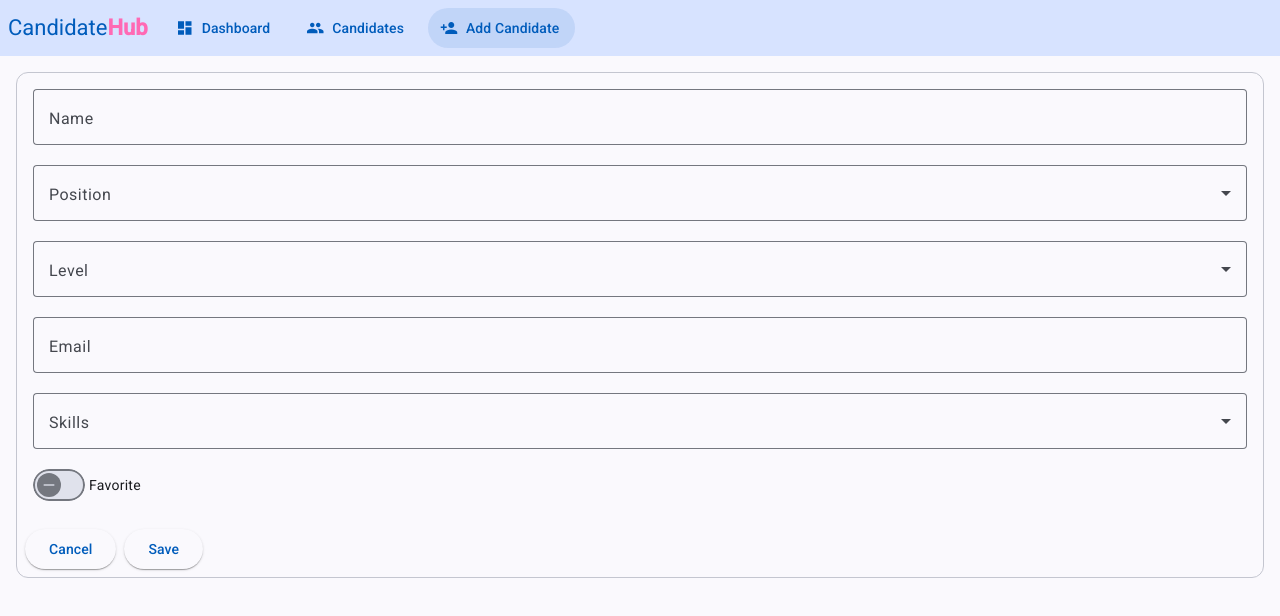
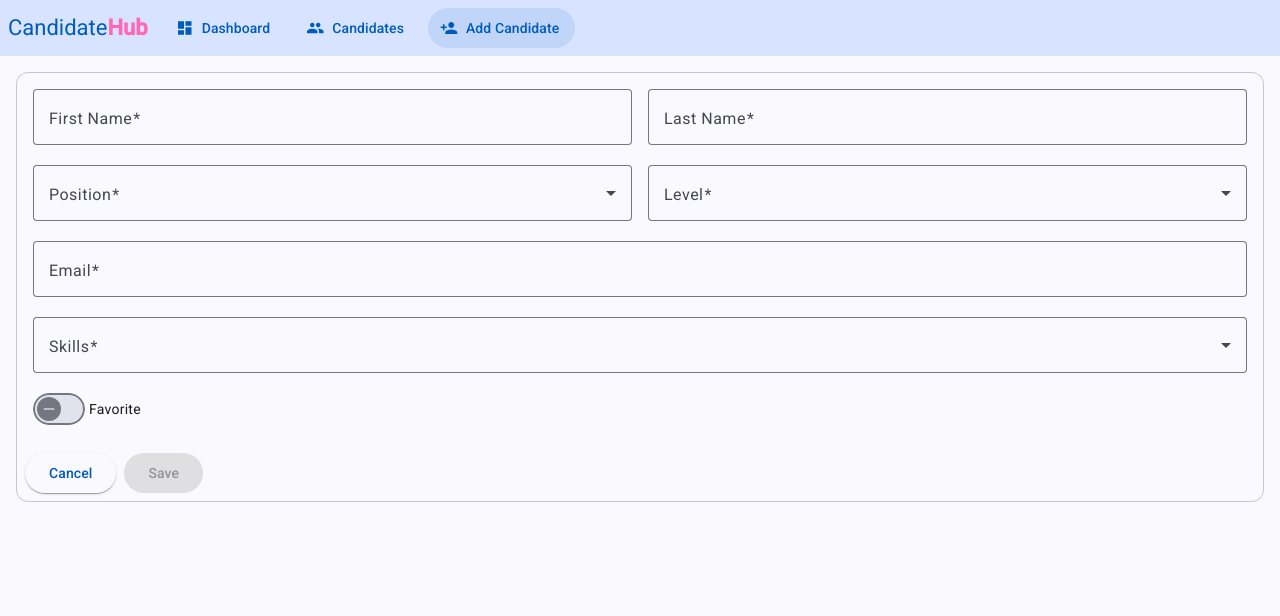
Before and after one commit to ilyaloiko/angular-pwa, an Angular app: page /add-candidate in a window 1280 px wide. Shown: the top 616 px of the page. Built offline with nearby package versions, Linux system fonts and the light colour scheme.

Commit message:
add candidate improvements

```diff
--- a/src/app/core/database/local-database.ts
+++ b/src/app/core/database/local-database.ts
@@ -10,7 +10,7 @@ export class LocalDatabase extends Dexie {
     super('CandidateHub');
 
     this.version(1).stores({
-      candidates: '++id,name,position,email,skills,favorite',
+      candidates: '++id,firstName,lastName,position,email,skills,favorite',
     });
   }
 }
--- a/src/app/core/models/candidate.model.ts
+++ b/src/app/core/models/candidate.model.ts
@@ -1,6 +1,7 @@
 export interface Candidate {
   id?: number;
-  name: string;
+  firstName: string;
+  lastName: string;
   position: string;
   level: string;
   email: string;
--- a/src/app/pages/add-candidate/add-candidate.html
+++ b/src/app/pages/add-candidate/add-candidate.html
@@ -1,17 +1,27 @@
-<form [formRoot]="userForm" (submit)="submit()">
+<form [formRoot]="candidateForm" (submit)="submit()">
 
   <mat-card appearance="outlined">
     <mat-card-content>
       <div class="container-column gap-0">
-        <mat-form-field appearance="outline">
-          <mat-label>Name</mat-label>
+
+        <div class="container-row gap-1">
+          <mat-form-field appearance="outline" style="flex: 1">
+            <mat-label>First Name</mat-label>
             <input matInput
-                 [formField]="userForm.name" />
+                   [formField]="candidateForm.firstName" />
           </mat-form-field>
 
-        <mat-form-field appearance="outline">
+          <mat-form-field appearance="outline" style="flex: 1">
+            <mat-label>Last Name</mat-label>
+            <input matInput
+                   [formField]="candidateForm.lastName" />
+          </mat-form-field>
+        </div>
+
+        <div class="container-row gap-1">
+          <mat-form-field appearance="outline" style="flex: 1">
             <mat-label>Position</mat-label>
-          <mat-select [formField]="userForm.position">
+            <mat-select [formField]="candidateForm.position">
               <mat-option value="Frontend">Frontend</mat-option>
               <mat-option value="Backend">Backend</mat-option>
               <mat-option value="Full-Stack">Full-Stack</mat-option>
@@ -19,26 +29,27 @@
             </mat-select>
           </mat-form-field>
 
-        <mat-form-field appearance="outline">
+          <mat-form-field appearance="outline" style="flex: 1">
             <mat-label>Level</mat-label>
-          <mat-select [formField]="userForm.level">
+            <mat-select [formField]="candidateForm.level">
               <mat-option value="Junior">Junior</mat-option>
               <mat-option value="Middle">Middle</mat-option>
               <mat-option value="Senior">Senior</mat-option>
               <mat-option value="Lead">Lead</mat-option>
             </mat-select>
           </mat-form-field>
+        </div>
 
         <mat-form-field appearance="outline">
           <mat-label>Email</mat-label>
           <input matInput
                  type="email"
-                 [formField]="userForm.email" />
+                 [formField]="candidateForm.email" />
         </mat-form-field>
 
         <mat-form-field appearance="outline">
           <mat-label>Skills</mat-label>
-          <mat-select [formField]="userForm.skills" multiple>
+          <mat-select [formField]="candidateForm.skills" multiple>
             <mat-optgroup label="Frontend">
               <mat-option value="Angular">Angular</mat-option>
               <mat-option value="React">React</mat-option>
@@ -58,7 +69,7 @@
           </mat-select>
         </mat-form-field>
 
-        <mat-slide-toggle [formField]="userForm.favorite" style="padding-bottom: 20px">
+        <mat-slide-toggle [formField]="candidateForm.favorite" style="padding-bottom: 20px">
           Favorite
         </mat-slide-toggle>
       </div>
@@ -70,7 +81,8 @@
           Cancel
         </button>
         <button matButton="elevated"
-                type="submit">
+                type="submit"
+                [disabled]="!isSaveAvailable()">
           Save
         </button>
       </div>
--- a/src/app/pages/add-candidate/add-candidate.ts
+++ b/src/app/pages/add-candidate/add-candidate.ts
@@ -1,5 +1,5 @@
 import { Component, inject, signal } from '@angular/core';
-import { form, FormField, FormRoot } from '@angular/forms/signals';
+import { email, form, FormField, FormRoot, required } from '@angular/forms/signals';
 import { MatFormField, MatInput, MatLabel } from '@angular/material/input';
 import { MatButton } from '@angular/material/button';
 import { RouterLink } from '@angular/router';
@@ -9,6 +9,9 @@ import { MatOptgroup, MatOption } from '@angular/material/core';
 import { MatSelect } from '@angular/material/select';
 import { MatSlideToggle } from '@angular/material/slide-toggle';
 import { MatCard, MatCardActions, MatCardContent } from '@angular/material/card';
+import { MatFormFieldModule } from '@angular/material/form-field';
+import { Router } from '@angular/router';
+import { MatProgressSpinnerModule } from '@angular/material/progress-spinner';
 
 @Component({
   selector: 'app-add-candidate',
@@ -27,15 +30,19 @@ import { MatCard, MatCardActions, MatCardContent } from '@angular/material/card'
     MatCard,
     MatCardContent,
     MatCardActions,
+    MatFormFieldModule,
+    MatProgressSpinnerModule,
   ],
   templateUrl: './add-candidate.html',
   styleUrl: './add-candidate.scss',
 })
 export class AddCandidate {
   private readonly candidateLocalRepository = inject(CandidateLocalRepository);
+  private router = inject(Router);
 
   model = signal<Candidate>({
-    name: '',
+    firstName: '',
+    lastName: '',
     position: '',
     level: '',
     email: '',
@@ -43,10 +50,24 @@ export class AddCandidate {
     favorite: false,
   });
 
-  userForm = form(this.model);
+  candidateForm = form(this.model, (path) => {
+    required(path.firstName);
+    required(path.lastName);
+    required(path.position);
+    required(path.level);
+    required(path.email);
+    required(path.skills);
+
+    email(path.email);
+  });
+
+  isSaveAvailable(): boolean {
+    return this.candidateForm().valid();
+  }
 
   submit(): void {
-    const candidate = this.model();
-    this.candidateLocalRepository .create(candidate);
+    this.candidateLocalRepository.create(this.model()).then(() => {
+      this.router.navigateByUrl('/candidates');
+    });
   }
 }
```
Lines whose indentation alone changed are shown as unchanged.
